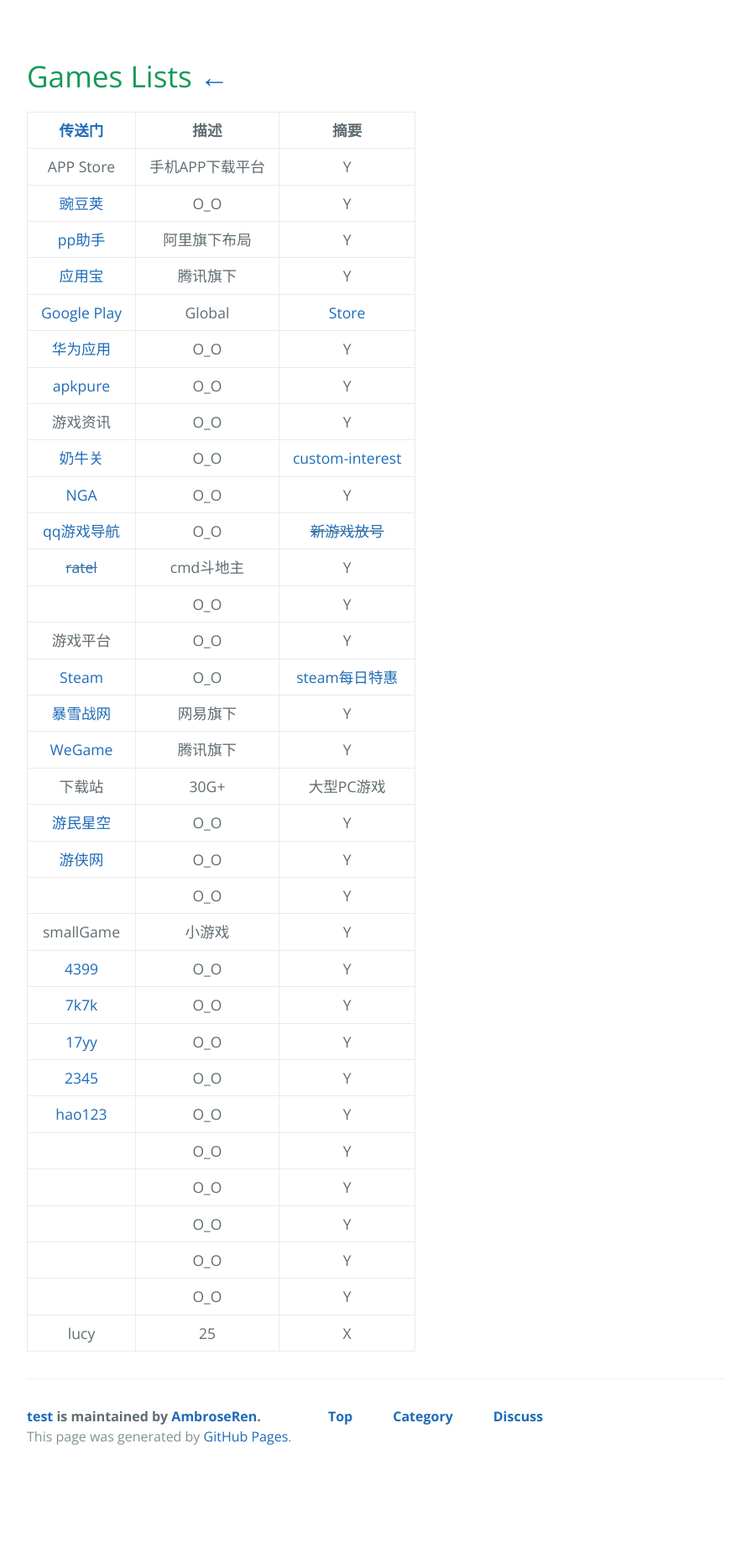
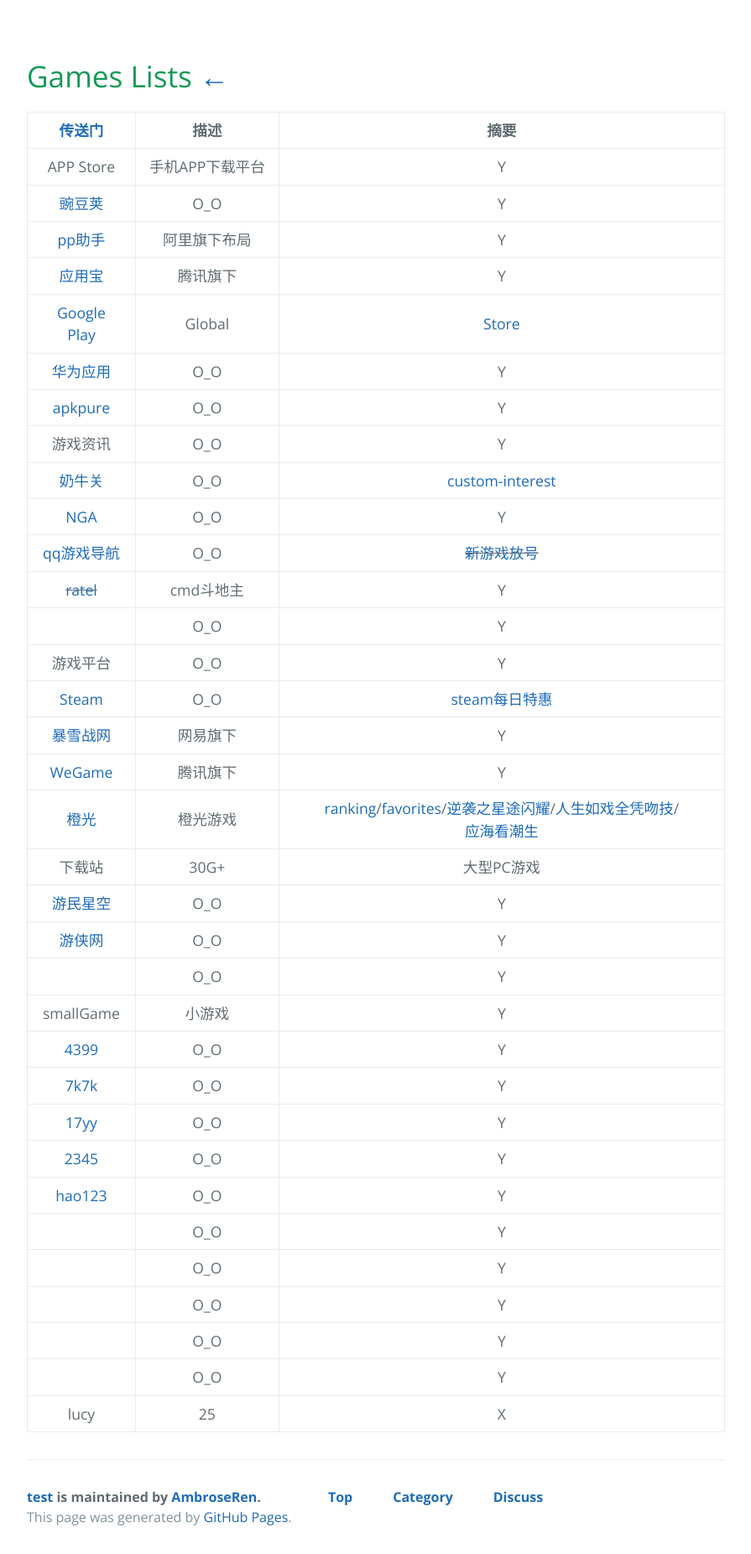
Before and after one commit to AmbroseRen/test, a Jekyll site: the page built from Art/Games/index.md, in a window 1280 px wide. Shown: the whole page at 84% size, without its empty margins (128-1023 px from the left). Built offline with Jekyll 4.4.1, drawn with Linux system fonts in a browser that asks for light colours; nearby versions of some CDN libraries; our own code applies the rules of GitHub Pages for plain Markdown files; library files that are not in the unit come from our copies; the repository's description, which GitHub fills in, is left out; before the commit the page ends 1754 px from its top, so only the background shows below that.

Commit message:
Update index.md

```diff
--- a/Art/Games/index.md
+++ b/Art/Games/index.md
@@ -41,6 +41,7 @@
 | [Steam](https://store.steampowered.com/about/) | O_O | [steam每日特惠](https://www.newyx.net/news/steammrth/) |
 | [暴雪战网](https://account.battlenet.com.cn/overview) | 网易旗下 | Y |
 | [WeGame](https://www.wegame.com.cn/) | 腾讯旗下 | Y |
+| [橙光](http://www.66rpg.com/) | 橙光游戏 | [ranking](http://www.66rpg.com/list/ranking)/[favorites](http://www.66rpg.com/home/favorites)/[逆袭之星途闪耀](http://www.66rpg.com/game/61414)/[人生如戏全凭吻技](http://www.66rpg.com/game/1326295)/[应海看潮生](http://www.66rpg.com/monthly/t_21/2883.shtml) |
 | 下载站 | 30G+ | 大型PC游戏 |
 | [游民星空](https://www.gamersky.com/) | O_O | Y |
 | [游侠网](https://www.ali213.net/) | O_O | Y |
```
